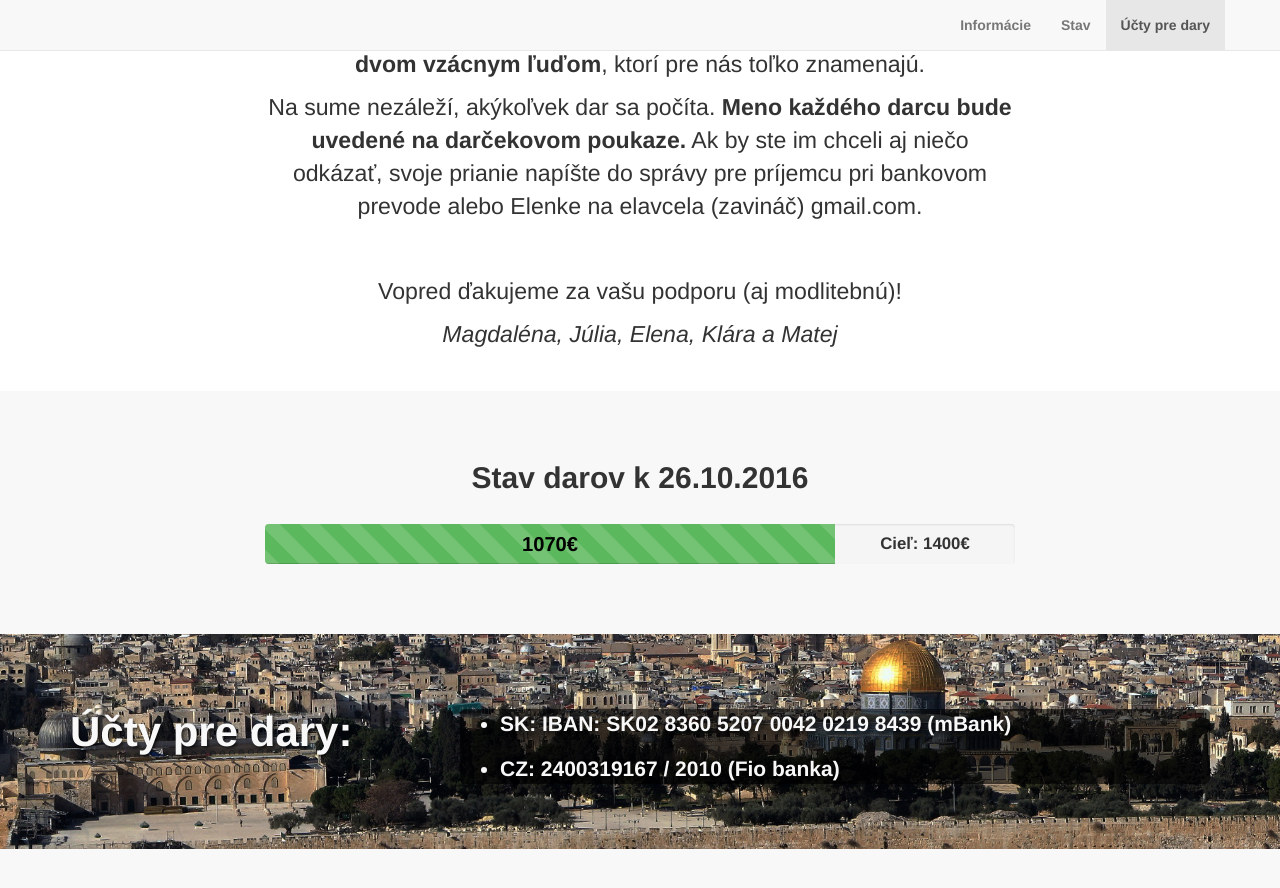
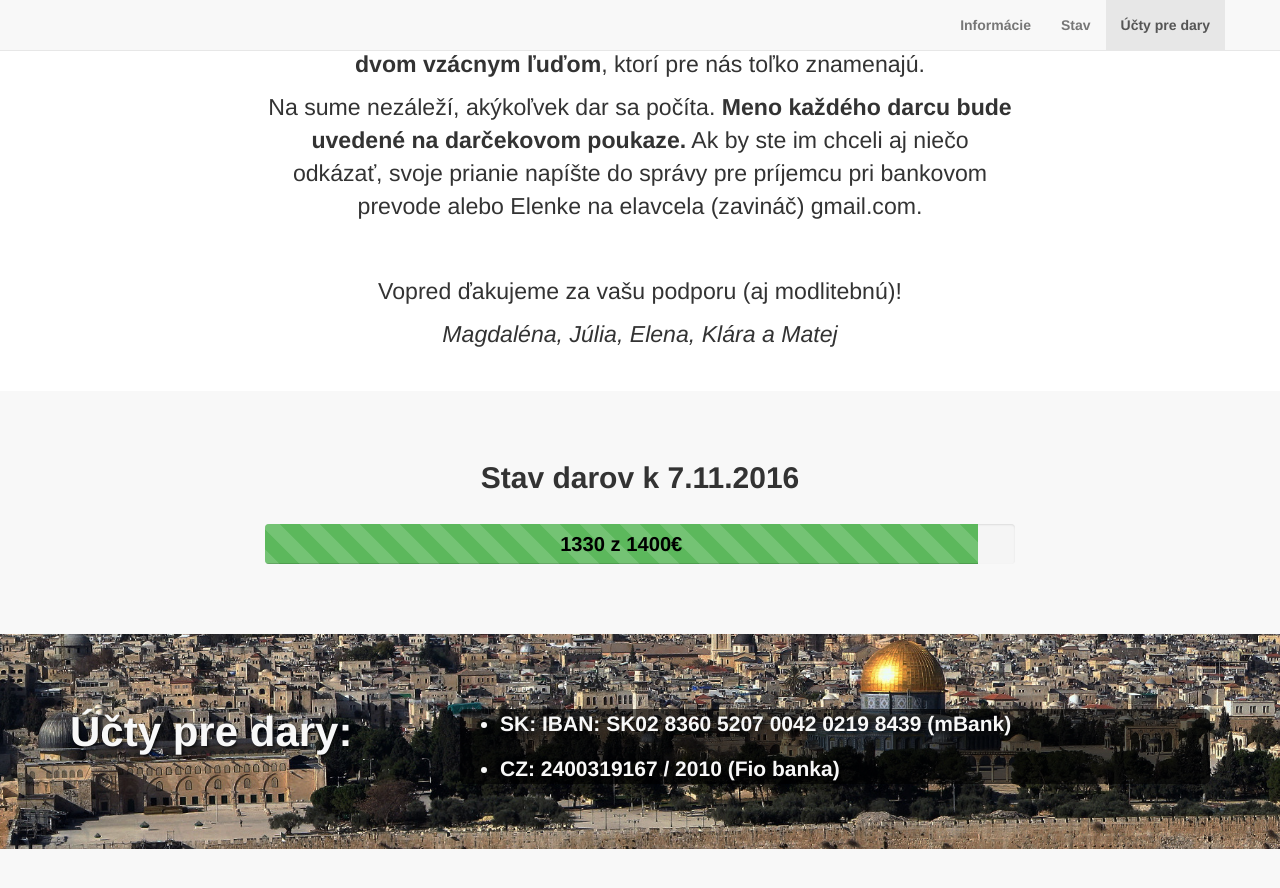
Before and after one commit to matejholy/danka-a-jozef-do-svatej-zeme, a Jekyll site: the page built from index.html, in a window 1280 px wide and 900 px high, scrolled down 1417 px. Shown: the top 888 px of the window. Built offline with Jekyll 4.4.1, drawn with Linux system fonts in a browser that asks for light colours.

Commit message:
Stav k 7.11.2016

```diff
--- a/_includes/page_content.html
+++ b/_includes/page_content.html
@@ -3,13 +3,13 @@
     <div class="container text-center">
       <div class="row">
         <div class="col-lg-8 col-lg-offset-2">
-          <h2>Stav darov k 26.10.2016</h2>
+          <h2>Stav darov k 7.11.2016</h2>
           <br />
           <div class="progress">
-            <div class="progress-bar progress-bar-success progress-bar-striped active" style="width: 76%">
-              1070&euro;
+            <div class="progress-bar progress-bar-success progress-bar-striped active" style="width: 95%">
+              1330 z 1400&euro;
             </div>
-            <span>Cieľ: 1400&euro;</span>
+            <!-- <span>Cieľ: 1400&euro;</span> -->
           </div>
         </div>
       </div>
```
